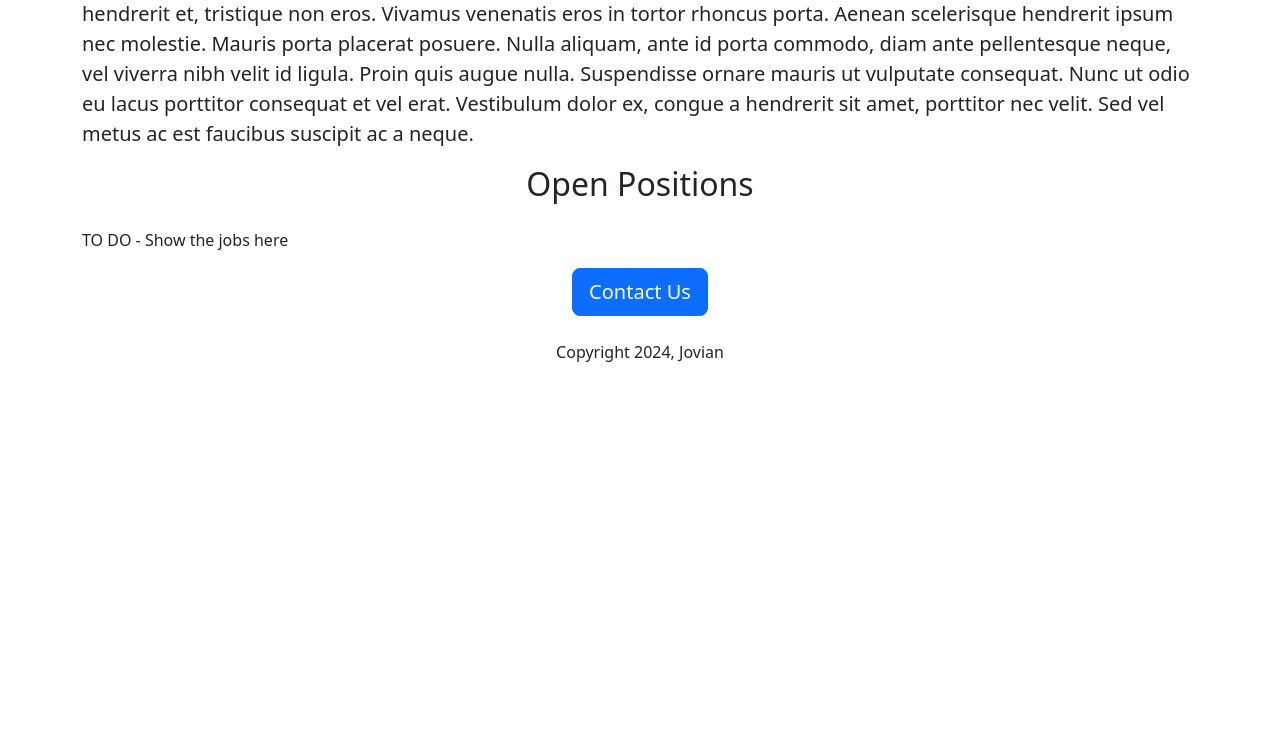
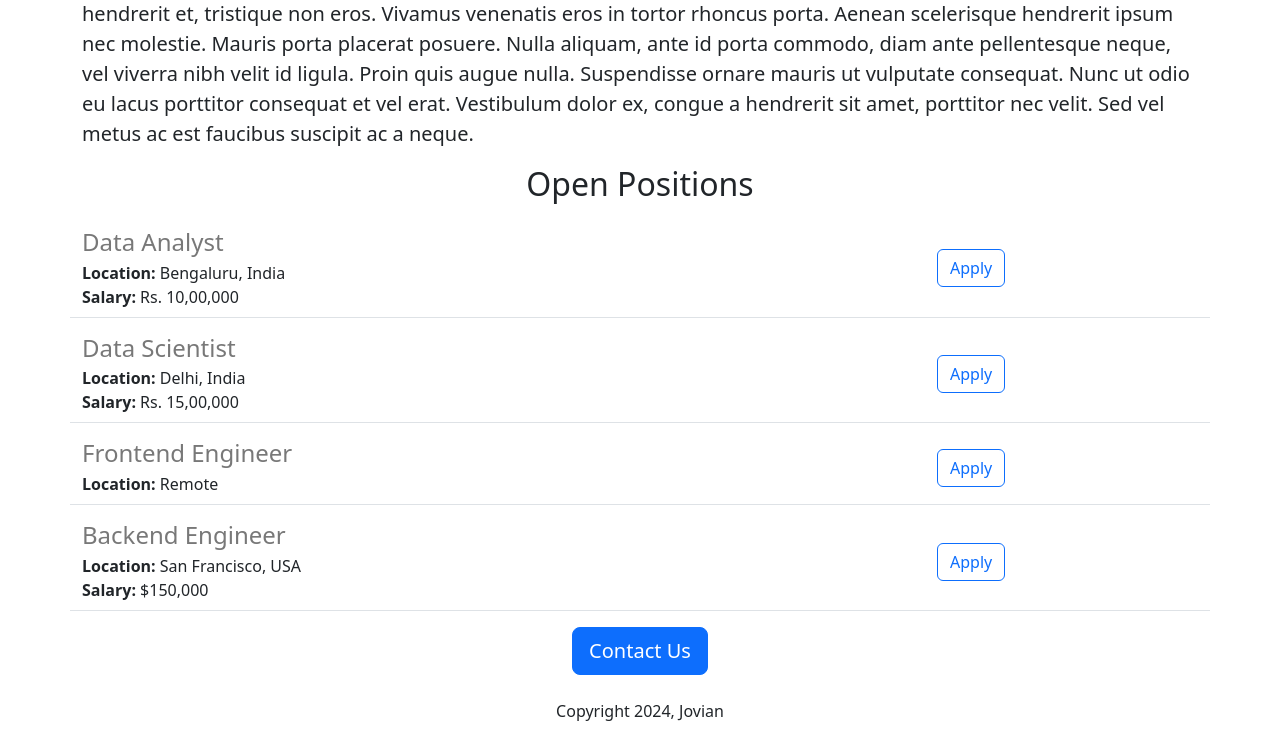
Before and after one commit to romullogirardi/jovian-carrers-website, a Flask app: page / in a window 1280 px wide. Shown: the part 617-1356 px from the top of the page. Before the commit the page ends 979 px from the top, so only its background shows below. Run offline with Flask 3, Linux system fonts and the light colour scheme.

Commit message:
added dynamic data

```diff
--- a/app.py
+++ b/app.py
@@ -1,10 +1,41 @@
-from flask import Flask, render_template
+from flask import Flask, render_template, jsonify
 
 app = Flask(__name__)
 
+JOBS = [
+  {
+    'id': 1,
+    'title' : 'Data Analyst',
+    'location' : 'Bengaluru, India',
+    'salary' : 'Rs. 10,00,000'
+  },
+  {
+    'id': 2,
+    'title' : 'Data Scientist',
+    'location' : 'Delhi, India',
+    'salary' : 'Rs. 15,00,000'
+  },
+  {
+    'id': 3,
+    'title' : 'Frontend Engineer',
+    'location' : 'Remote',
+  },
+  {
+    'id': 4,
+    'title' : 'Backend Engineer',
+    'location' : 'San Francisco, USA',
+    'salary' : '$150,000'
+  }
+]
 @app.route("/")
 def hello_jovian():
-  return render_template('home.html')
+  return render_template('home.html',
+                        jobs=JOBS,
+                        company_name='Jovian')
+
+@app.route("/api/jobs")
+def list_jobs():
+  return jsonify(JOBS)
 
 if __name__ == '__main__':
   app.run(host='0.0.0.0', debug=True, port=8080)
--- a/templates/home.html
+++ b/templates/home.html
@@ -4,7 +4,7 @@
 <head>
   <meta charset="utf-8">
   <meta name="viewport" content="width=device-width, initial-scale=1">
-  <title>Jovian Carrers</title>
+  <title>{{company_name}} Carrers</title>
   <link href="https://cdn.jsdelivr.net/npm/bootstrap@5.3.3/dist/css/bootstrap.min.css" rel="stylesheet" integrity="sha384-QWTKZyjpPEjISv5WaRU9OFeRpok6YctnYmDr5pNlyT2bRjXh0JMhjY6hW+ALEwIH" crossorigin="anonymous">
   <style>
     #banner {
@@ -18,15 +18,19 @@
 
 <body>
   <div class="container">
-    <h1 class="text-center mt-2 mb-4">Jovian Carrers</h1>
+    <h1 class="text-center mt-2 mb-4">{{company_name}} Carrers</h1>
     <img class="img-fluid" id="banner" src="../static/banner.jpg">
-    <h2 class="text-center mt-2 mb-4">About Jovian</h2>
+    <h2 class="text-center mt-2 mb-4">About {{company_name}}</h2>
     <p class="lead">Lorem ipsum dolor sit amet, consectetur adipiscing elit. Cras vel mi bibendum, posuere erat nec, commodo ex. Nulla mattis cursus maximus. Mauris et lectus et ipsum sollicitudin aliquam id eget orci. Nam non dictum elit, sed laoreet orci. Ut sodales magna quis euismod eleifend. Duis ultrices sapien id est auctor finibus. Mauris velit neque, placerat vel hendrerit et, tristique non eros. Vivamus venenatis eros in tortor rhoncus porta. Aenean scelerisque hendrerit ipsum nec molestie. Mauris porta placerat posuere. Nulla aliquam, ante id porta commodo, diam ante pellentesque neque, vel viverra nibh velit id ligula. Proin quis augue nulla. Suspendisse ornare mauris ut vulputate consequat. Nunc ut odio eu lacus porttitor consequat et vel erat. Vestibulum dolor ex, congue a hendrerit sit amet, porttitor nec velit. Sed vel metus ac est faucibus suscipit ac a neque.</p>
     <h2 class="text-center mt-2 mb-4">Open Positions</h2>
-    <p>TO DO - Show the jobs here</p>
+    <p>
+      {% for job in jobs %}
+        {% include 'jobitem.html' %}
+      {% endfor %}
+    </p>
     <div class="text-center">
       <button class="btn btn-primary btn-lg">Contact Us</button>
-      <p class="mt-4">Copyright 2024, Jovian</p>
+      <p class="mt-4">Copyright 2024, {{company_name}}</p>
     </div>
   </div>
   <script src="https://cdn.jsdelivr.net/npm/bootstrap@5.3.3/dist/js/bootstrap.bundle.min.js" integrity="sha384-YvpcrYf0tY3lHB60NNkmXc5s9fDVZLESaAA55NDzOxhy9GkcIdslK1eN7N6jIeHz" crossorigin="anonymous"></script>
--- /dev/null
+++ b/templates/jobitem.html
@@ -0,0 +1,12 @@
+<div class="border-bottom row align-items-center" style="margin-bottom: 16px; padding-bottom: 8px">
+  <div class="col-9">
+    <h4 style= "color: rgb(120,120,120); margin-bottom: 4px;">{{job['title']}}</h4>
+    <div><b>Location:</b> {{job['location']}}</div>
+    {% if 'salary' in job: %}
+      <div><b>Salary:</b> {{job['salary']}}</div>
+    {% endif %}
+    </div>
+  <div class="col-3">
+    <button type="button" class="btn btn-outline-primary">Apply</button>
+  </div>
+</div>
```
